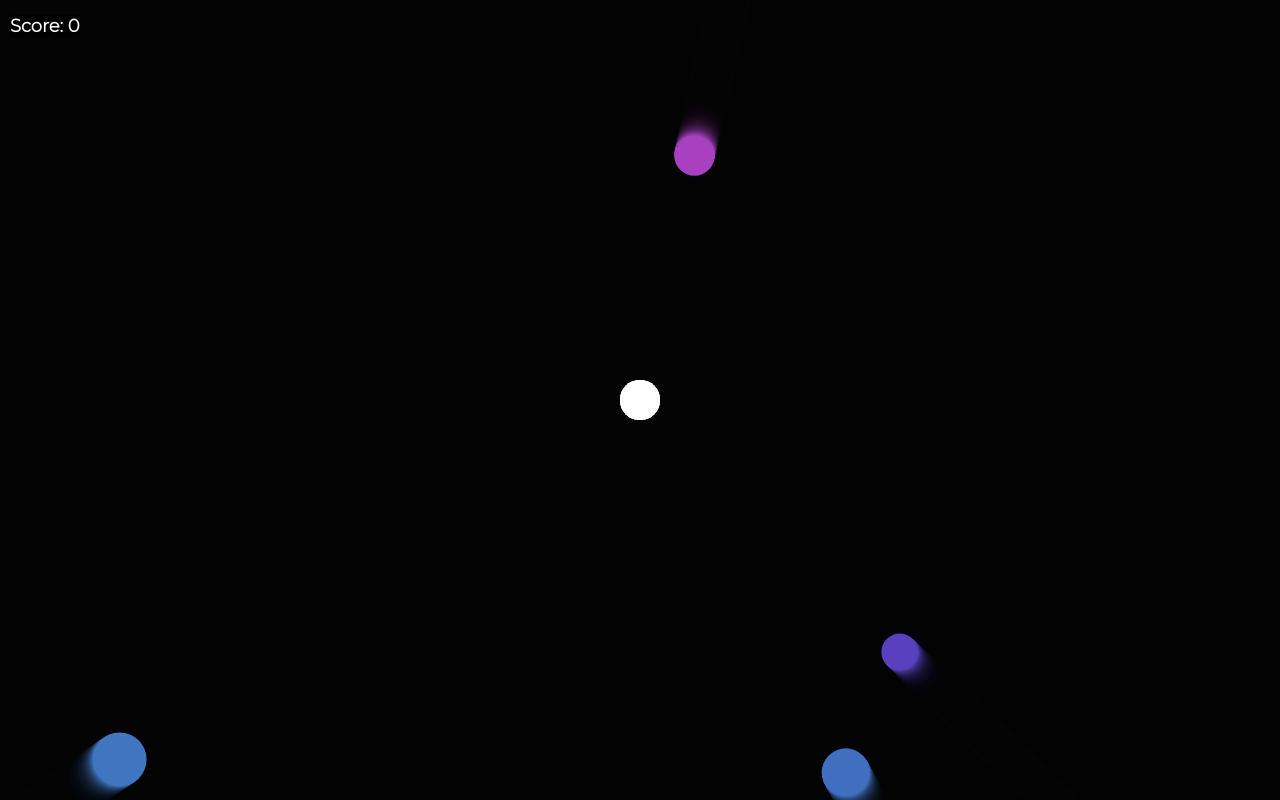
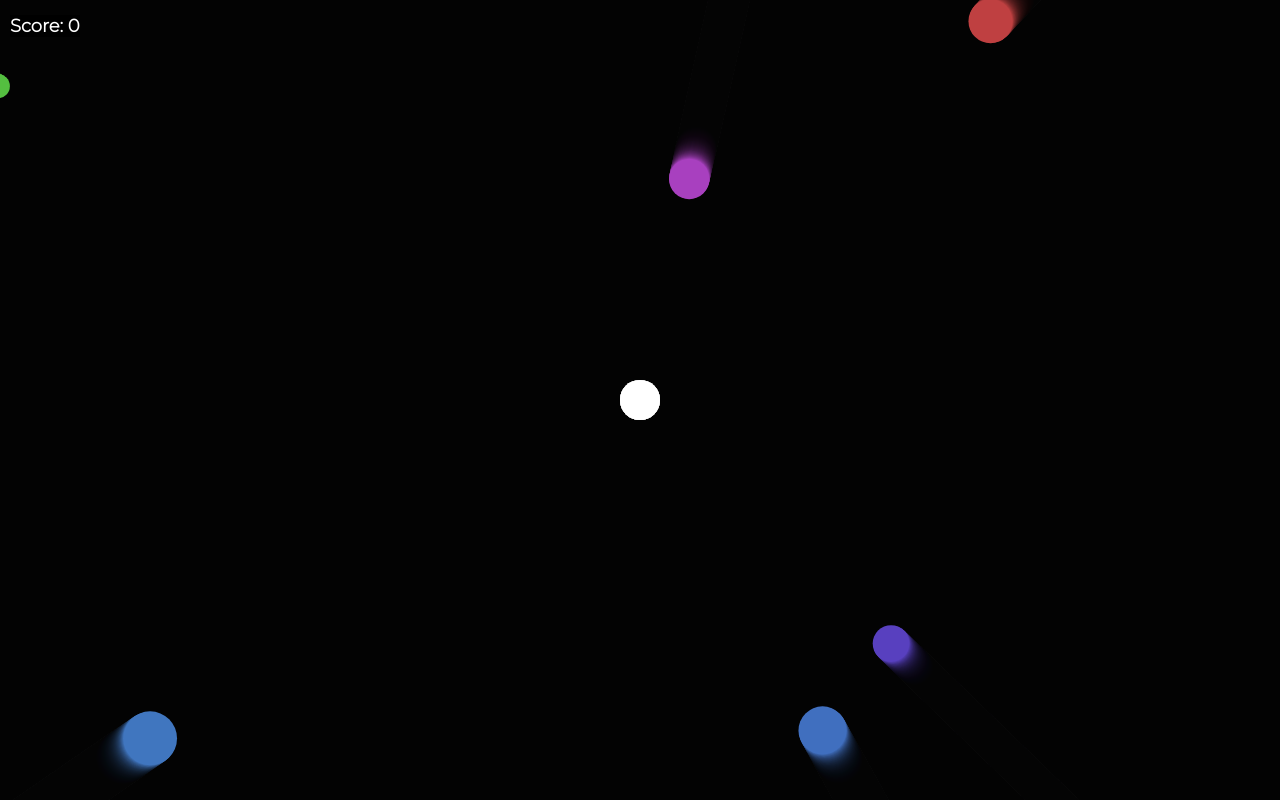
Before and after one commit to SirQuackyy/masseyhacks, a plain HTML site: page boss.html in a window 1280 px wide. Drawn offline with nearby package versions, Linux system fonts and the light colour scheme.

Commit message:
Oki should be done now for real i think

```diff
--- a/boss.css
+++ b/boss.css
@@ -5,6 +5,10 @@
     position: absolute;
     z-index: 1;
     background: white;
+}
+
+body {
+    overflow: hidden;
 }
 
 .container {
--- a/boss.js
+++ b/boss.js
@@ -106,7 +106,7 @@ function spawnEnemies () {
         }
 
         enemies.push(new Enemy(x, y, radius, color, velocity))
-    }, 1000)
+    }, 800)
 }
 
 let animationId
--- a/congrats.css
+++ b/congrats.css
@@ -2,6 +2,7 @@
 
 body{
     background-color:#cff1ff;
+    overflow: hidden;
     font-family: Montserrat, sans-serif;
 }
 
--- a/cutscene.css
+++ b/cutscene.css
@@ -188,6 +188,7 @@ h1{
 	background: black;
 	font-family: "Oswald", sans-serif;
 	font-style: italic;
+	overflow: hidden;
 }
 .container {
 	position: absolute;
--- a/fiyr.css
+++ b/fiyr.css
@@ -17,6 +17,7 @@ body {
     background: #cff1ff;
     color: black;
     margin-right: 5.5%;
+    overflow: hidden;
 }
 
 body:active {
--- a/game.css
+++ b/game.css
@@ -16,6 +16,7 @@ body {
     background: #cff1ff;
     color: black;
     margin-right: 5.5%;
+    overflow: hidden;
 }
 
 #appraisal {
--- a/intro.css
+++ b/intro.css
@@ -10,7 +10,9 @@
 	font-style: normal;
 }
 html,
-body{width: 100wh;
+body{
+overflow: hidden;
+width: 100wh;
 height: 100vh;
 margin: 0;
 overflow: hidden;
--- a/intro.js
+++ b/intro.js
@@ -1,5 +1,5 @@
 (function($) {
-	var aiMsg = ["You're challenging me?", "Fine, we'll see if you're strong enough to survive", "If you can kill 50 of my viruses with your vaccine gun, I will let you live this time", "If you get hit by one though...", "Oh, you thought you could use the attack and defense boosts that you purchased?", "Too bad... My game, my rules.",'You will fight alone.'];
+	var aiMsg = ["You're challenging me?", "Fine, we'll see if you're strong enough to survive", "If you can kill 50 of my viruses with your vaccine gun, I will let you live this time", "If you get hit by one though...", "Oh, you thought you could use the attack and defense boosts that you purchased?", "Too bad... My game, my rules.",'You will fight alone.', '...', 'And die alone.'];
 
 	$(document).ready(function() {
 		var inputAI = $("#reg_ai");
--- a/lose.css
+++ b/lose.css
@@ -5,3 +5,6 @@
     transition: transform .5s ease;
     z-index: 2;
 }
+body {
+    overflow: hidden;
+}
--- a/loseReplay.css
+++ b/loseReplay.css
@@ -3,6 +3,7 @@
 body{
     background-color:#cff1ff;
     font-family: Montserrat, sans-serif;
+    overflow: hidden;
 }
 
 .congrats{
--- a/tp.css
+++ b/tp.css
@@ -11,7 +11,8 @@
 }
 
 body {
-	font-family: Montserrat, sans-serif;
+    overflow: hidden;
+    font-family: Montserrat, sans-serif;
 	font-size: 16px;
 	letter-spacing: 0.2px;
 	text-align: center;
```
Also changed, not shown: congrats.html (+1 -1 lines), fiyr.html (+1 -1 lines), fyer.html (+1 -1 lines), loseReplay.html (+1 -1 lines), precut.css.
